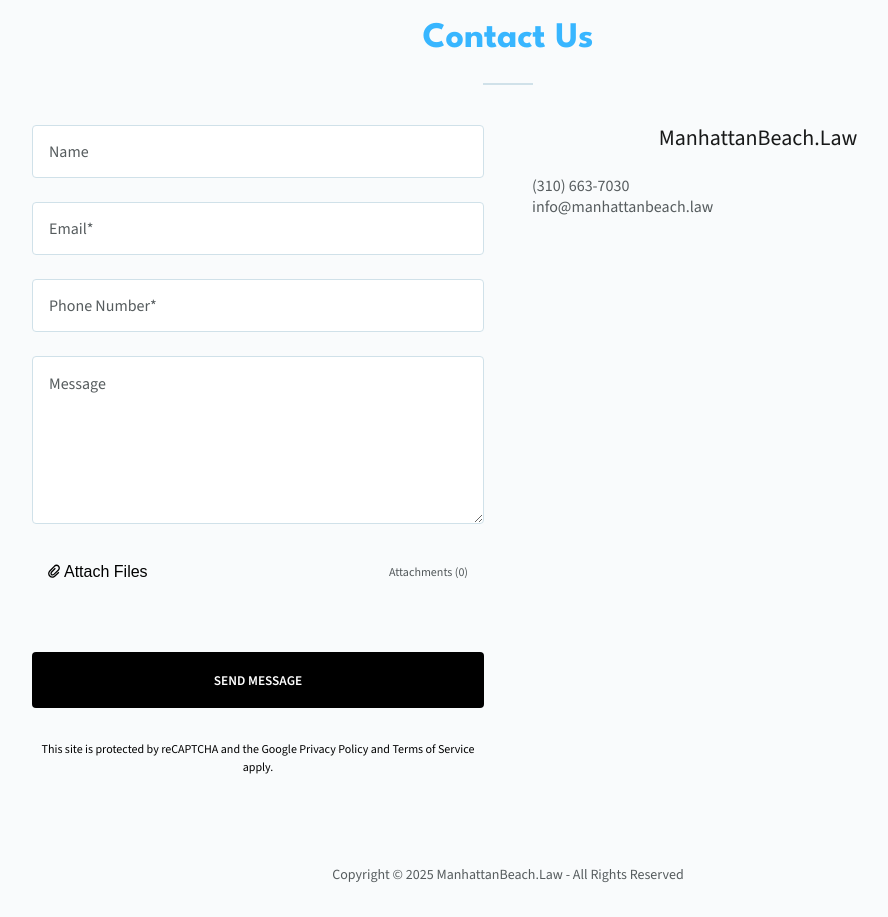
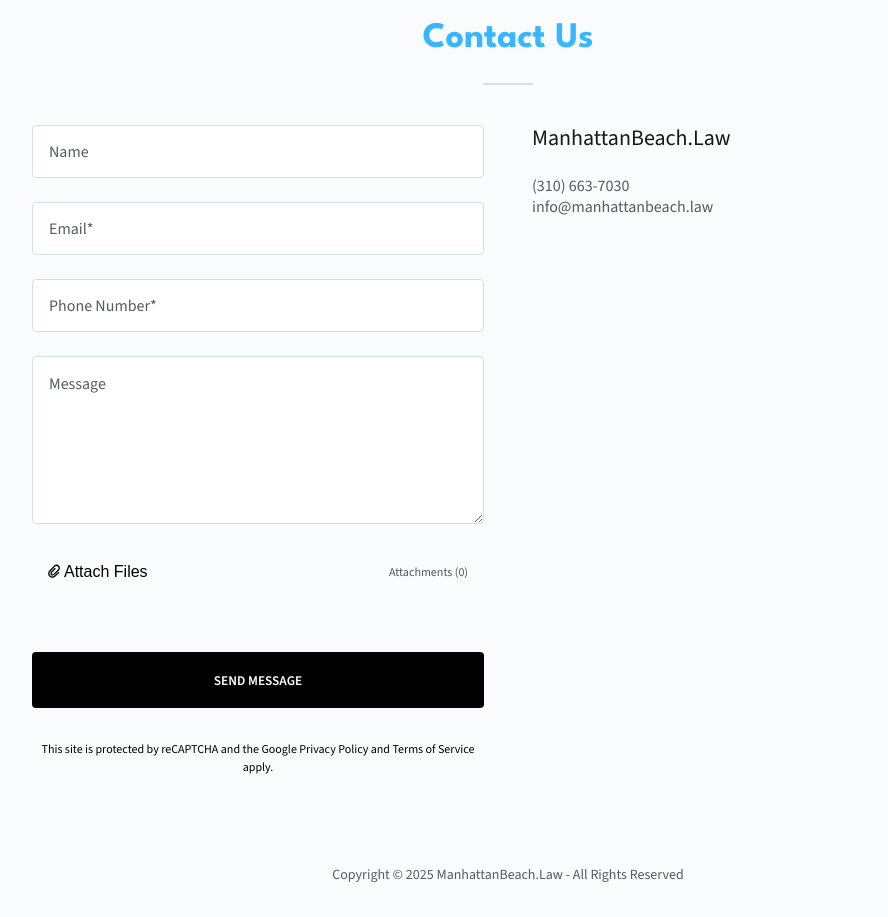
Before and after one commit to ismail-ahmad/MBL, a Next.js app: page / in a window 1280 px wide. Shown: the part 5500-6417 px from the top of the page, without its empty margins (132-1020 px from the left). Built offline with nearby package versions, Linux system fonts and the light colour scheme.

Commit message:
footer cta alignment

```diff
--- a/app/page.tsx
+++ b/app/page.tsx
@@ -106,7 +106,7 @@
         <HomeForm />
       </div>
       <div className="footerCTAButtons">
-        <h4 style={{color: 'rgb(24, 25, 25)', fontWeight: 400, margin: '0 0 24px', fontFamily: 'var(--font-source-sans-3)', fontSize: '22px', textAlign: 'center'}}>ManhattanBeach.Law</h4>
+        <h4 style={{color: 'rgb(24, 25, 25)', fontWeight: 400, margin: '0 0 24px', fontFamily: 'var(--font-source-sans-3)', fontSize: '22px', textAlign: 'left'}}>ManhattanBeach.Law</h4>
         <div style={{display: 'flex', flexFlow: 'column nowrap', justifyContent: 'center', alignContent: 'center'}}>
           <a href="tel:3106637030" style={{color: 'rgb(86, 92, 94)', fontFamily: 'var(--font-source-sans-3)'}} >(310) 663-7030</a>
           <a href="mailto:info@manhattanbeach.law" style={{color: 'rgb(86, 92, 94)', fontFamily: 'var(--font-source-sans-3)'}} >info@manhattanbeach.law</a>
```
